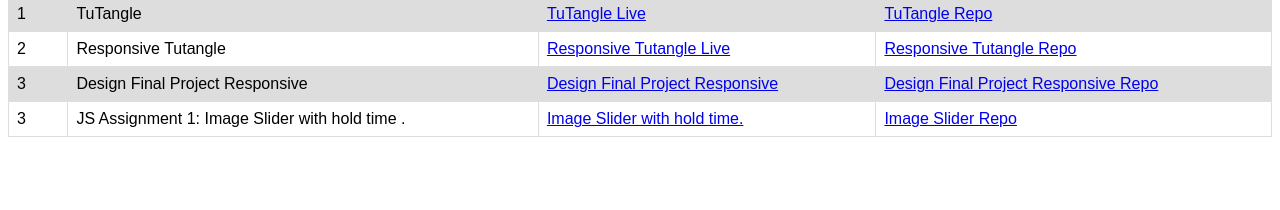
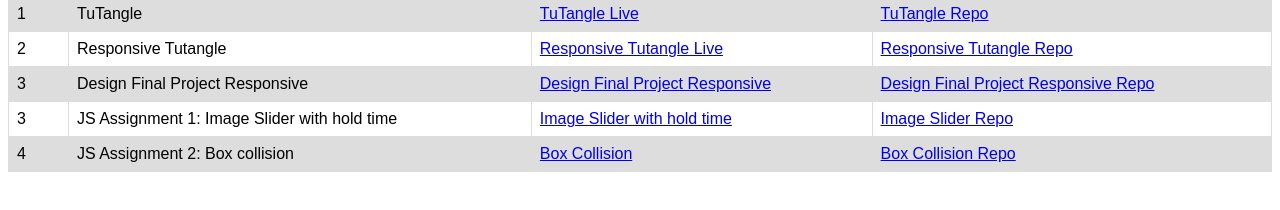
Before and after one commit to bharatrajjoshi/bharatrajjoshi.github.io, a plain HTML site: page index.html in a window 1280 px wide. Shown: the part 278-488 px from the top of the page. Drawn offline with Linux system fonts and the light colour scheme.

Commit message:
Add files via upload

```diff
--- a/index.html
+++ b/index.html
@@ -48,11 +48,16 @@
               </tr>
 
               <td>3</td>
-                <td>JS Assignment 1: Image Slider with hold time .</td>
-                <td><a target="_blank" href="./JS%20Assignment%201%20Image%20Slider/index.html">Image Slider with hold time.</a></td>
+                <td>JS Assignment 1: Image Slider with hold time</td>
+                <td><a target="_blank" href="./JS%20Assignment%201%20Image%20Slider/index.html">Image Slider with hold time</a></td>
                 <td><a target="_blank" href="https://github.com/bharatrajjoshi/bharatrajjoshi.github.io/tree/main/JS%20Assignment%201%20Image%20Slider">Image Slider Repo </a></td>
               </tr>
 
+              <td>4</td>
+                <td>JS Assignment 2: Box collision</td>
+                <td><a target="_blank" href="JS%20Assignment%202%20Box%20Collision/iindex.html">Box Collision</a></td>
+                <td><a target="_blank" href="https://github.com/bharatrajjoshi/bharatrajjoshi.github.io/tree/main/JS%20Assignment%202%20Box%20Collision">Box Collision Repo </a></td>
+              </tr>
           </table>
       </div>
     </div>
```
